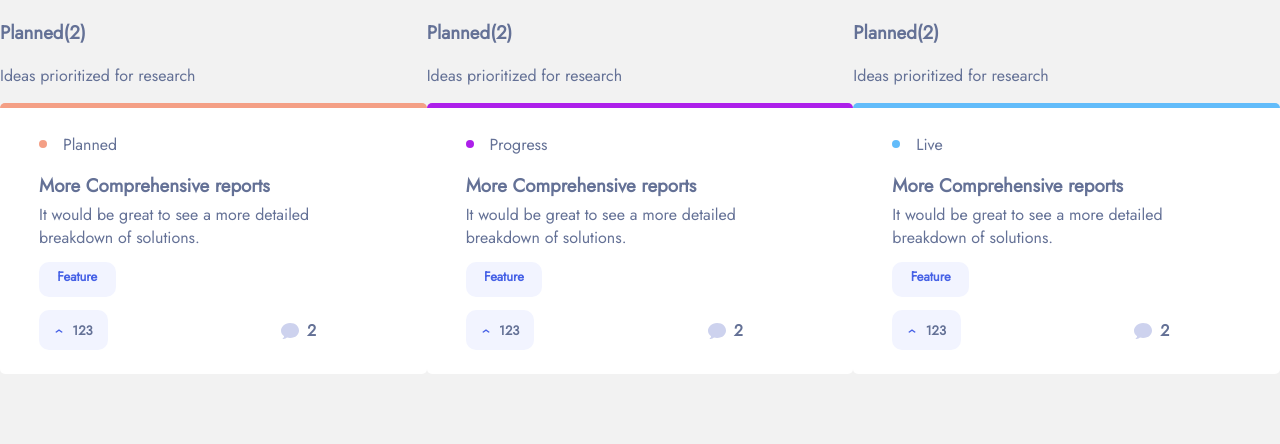
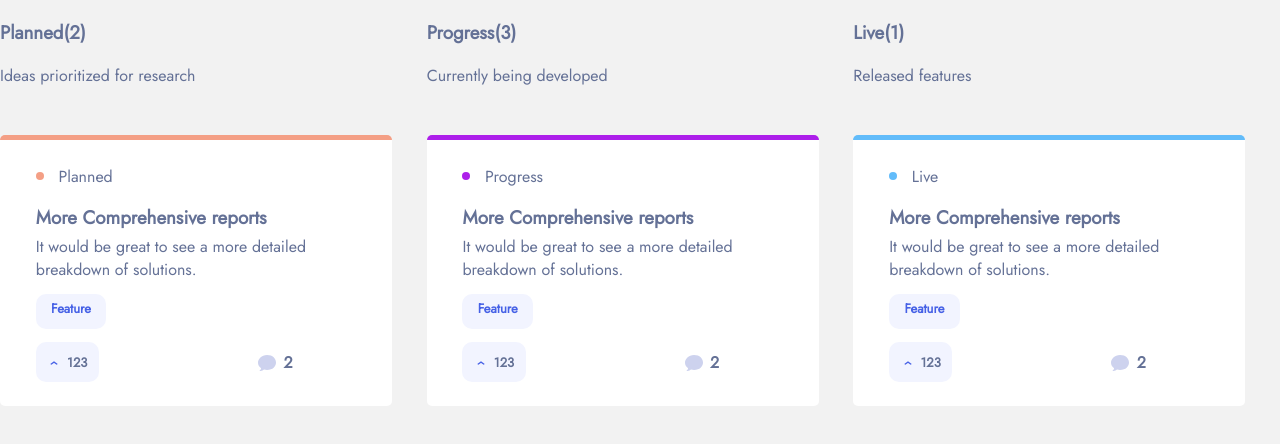
Before and after one commit to AmaliTech-Training-Academy/product-feedback-app, a React (Create React App) app in the folder project/: page / in a window 1280 px wide. Shown: the top 444 px of the page. Built offline with nearby package versions, Linux system fonts and the light colour scheme.

Commit message:
finalising css on component

```diff
--- a/project/src/Pages/roadmap/Plan.js
+++ b/project/src/Pages/roadmap/Plan.js
@@ -25,8 +25,8 @@ function Plan(){
       </div>
       <div className="plan-st">
       <div>
-        <h3>Planned(2)</h3>
-        <p>Ideas prioritized for research</p>
+        <h3>Progress(3)</h3>
+        <p>Currently being developed</p>
         </div>
              <ComponentBox
              subtitle="Progress"
@@ -39,8 +39,8 @@ function Plan(){
       </div>
       <div className="plan-st">
       <div>
-        <h3>Planned(2)</h3>
-        <p>Ideas prioritized for research</p>
+        <h3>Live(1)</h3>
+        <p>Released features</p>
         </div>
              <ComponentBox
              subtitle="Live"
--- a/project/src/Pages/roadmap/roadmap.css
+++ b/project/src/Pages/roadmap/roadmap.css
@@ -9,7 +9,8 @@ p,h3{
 }
 
 .plan-box{
-    /* border-top: 5px solid #f49f85 ; */
+   margin-top: 32px;
+   margin-bottom: 24px;
     width: 100%;
     border-radius: 5px;
     background-color:#ffffff ;
@@ -41,6 +42,7 @@ p,h3{
 .plan-st{
     display: flex;
     flex-direction: column;
+    margin-right: 2.72%;
 }
 
 .sub-faded{
```
